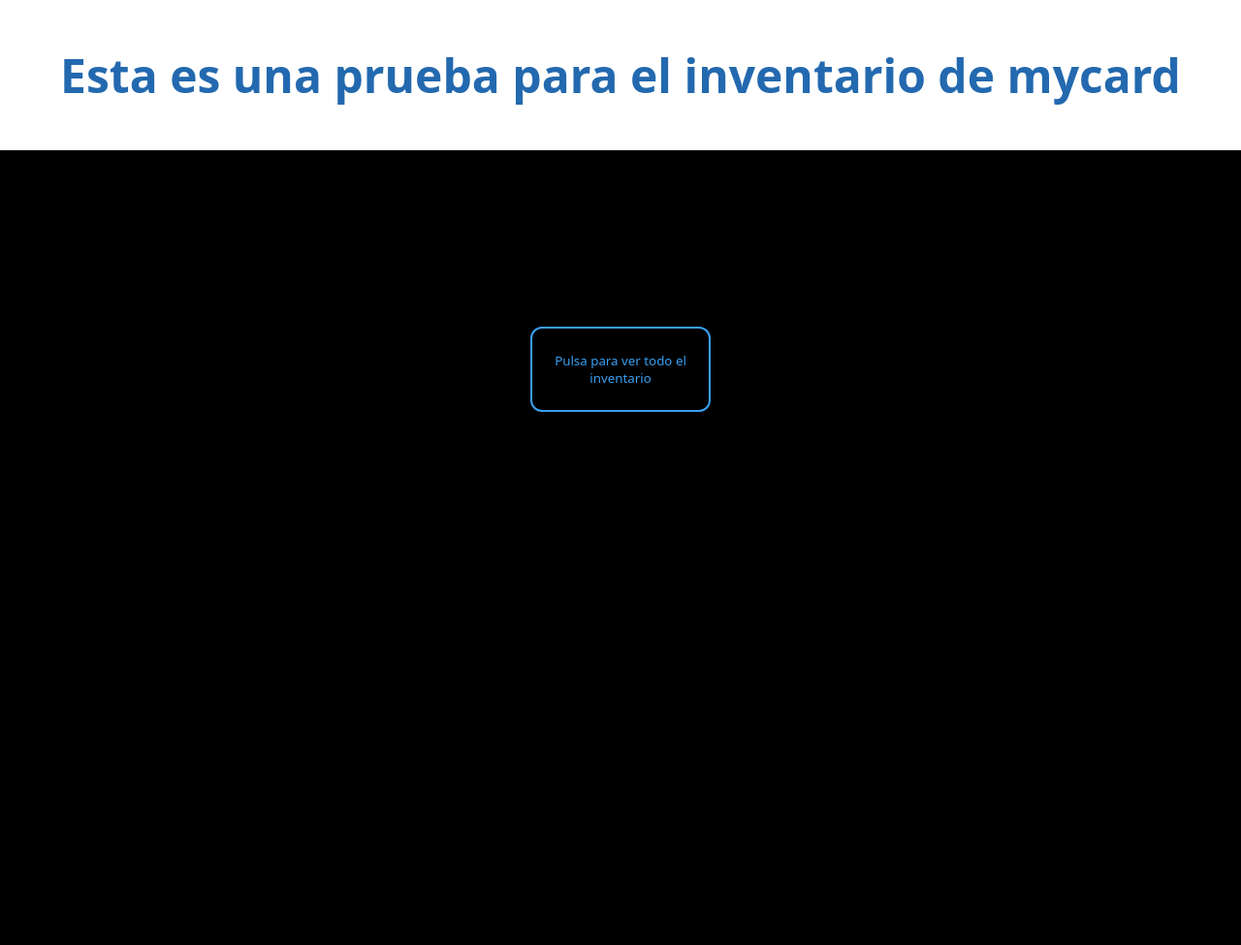
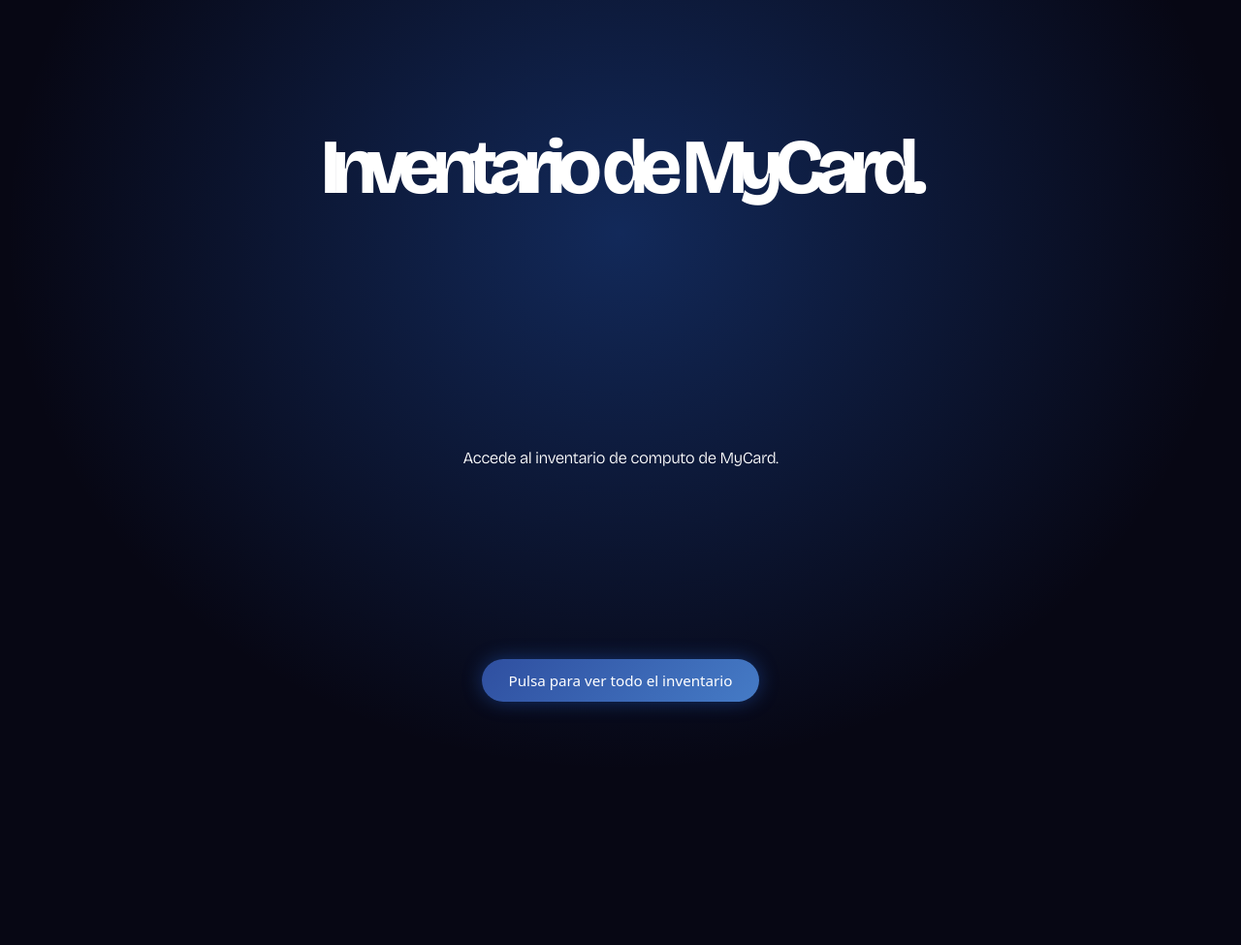
Before and after one commit to 21JSS/Inventario_MyCard, a PHP site: page /PantallaPrincipal.html in a window 1280 px wide. Shown: the whole page at 97% size. After the commit the page ends 738 px from the top, so only its background shows below. Run offline with PHP 8.4, Linux system fonts and the light colour scheme.

Commit message:
Pantalla principal finalizada

```diff
--- a/Estilo.css
+++ b/Estilo.css
@@ -1,53 +1,60 @@
 body{
-    background-color: rgb(0, 0, 0);
+    background-color: #070714;
+    background-image: radial-gradient(ellipse at 50% 30%, rgba(39, 105, 220, 0.35) 0%, transparent 70%);
     display: grid;
     place-items: center;
     min-height: 100vh;
-    min-width: 100vw;
     margin: 0;
+    overflow: hidden;
 }
 
-.Tarjeta{
-    border-radius: 12px;
-    background-color: rgb(255, 255, 255);
-    display: flex;
-    padding: 1%;
-    justify-content: center;
-    align-items: flex-start;
-    width: 100vw;
+.Subtitulo{
+    font-family: 'Bricolage Grotesque';
+    font-weight: 300;
+    font-size: clamp(0.85rem,1.5vw,1.05rem);
+    line-height: 1.6;
+    letter-spacing: -0.03rem;
+    margin: 0;
+    max-width: 500px;
+    margin-left: auto;
+    margin-right: auto;
+    color: white;
+}
+    .Titulo{
     text-align: center;
-}
-
-.Titulo{
-    font-weight: 200;
-    font-size: x-large;
-    color: rgb(35, 105, 175);
-    font-family: system-ui, -apple-system, BlinkMacSystemFont, 'Segoe UI', Roboto, Oxygen, Ubuntu, Cantarell, 'Open Sans', 'Helvetica Neue', sans-serif;
-}
-
-.titulo1{
-    font-family: system-ui, -apple-system, BlinkMacSystemFont, 'Segoe UI', Roboto, Oxygen, Ubuntu, Cantarell, 'Open Sans', 'Helvetica Neue', sans-serif;
-    font-weight: 200 bold;
+    max-width: 700px;
+    padding: 0 20px;
+    font-family: 'Bricolage Grotesque';
+    font-weight: 800;
+    font-size: clamp(1.8rem, 5vw, 2.5rem);
+    color: #ffffff;
+    line-height: 1.1;
+    letter-spacing: -0.2em;
+    margin: 0 0 20px 0;
 }
 
 .presionarparaver{
-    border-radius: 12px;
-    border: 2px solid #3a9ff1;
-    position: relative;
-    width: 85%;
-    height: 11%;
-    display: grid;
-    align-items: center;
-    text-align: center;
-    background-color: transparent;
-    color: #3a9ff1;
-    top: -23%;
+    font-family: 'Bricolage Grotesque';
+    font-weight: 500;
+    font-size: 0.95rem;
+    color: #ffffff;
+    border-radius: 50px;
+    background:linear-gradient(135deg, #2f4fa0, #457bc6);
+    border: none;
+    padding: 12px 28px;
+    display: inline-block;
+    display: flex;
+    cursor: pointer;
+    gap: 15px;
+    transition: all 0.3s ease;
+    box-shadow: 0 0 20px rgba(39, 105, 220, 0.4);
+    text-decoration: none;
 }
 
 .presionarparaver::after{
     content: "";
     position: absolute;
-    border-radius: 11px;
+    border-radius: 50px;
     width: 0;
     height: 100%;
     top: 0;
@@ -55,6 +62,15 @@ body{
     background-color: rgb(59, 160, 241);
     transition: width 0.2s ease;
     z-index: -1;
+}
+#redireccion{
+    color: #ffffff;
+    text-decoration: none;
+    font-family: system-ui;
+}
+
+#redireccion:hover{
+    color: rgb(255, 255, 255);
 }
 
 .presionarparaver:hover::after{
@@ -64,31 +80,54 @@ body{
 }
 
 .presionarparaver:hover{
-    color: white;
+    background: linear-gradient(135deg, #3f59b0, #558dd6);
+    box-shadow: 0 0 25px rgba(36, 105, 223, 0.996);
+    transform: translateY(-2px);
 }
 
 .BotonPrimario{
-    margin: 0 auto;
     display: flex;
     justify-content: center;
     align-items: center;
-    height: 100vh;
-    padding: 10px 20px; /*Aqui se define el padding para que quede en medio*/
-    margin: 0 auto;
+    margin: 25px auto 0 auto;
     text-align: center;
-    align-items: center;
-    place-items: center;
-    justify-content: center;
 }
 
 .Boton{
     display: flex;
-    place-items: center;
-    height: 100vh;
     align-items: center;
     justify-content: center;
 }
 .texto{
+    font-family: 'Bricolage Grotesque';
     text-align: center;
-    font-family: system-ui, -apple-system, BlinkMacSystemFont, 'Segoe UI', Roboto, Oxygen, Ubuntu, Cantarell, 'Open Sans', 'Helvetica Neue', sans-serif;
 }
+
+
+@media (max-width: 768px){
+    .Tarjeta{
+        width: 75vw;
+        height: auto;
+        padding: 1%;
+        top: 42%;
+    }
+}
+
+@media (max-width: 768px){
+    .Titulo h1{
+        font-size: 1.2rem;
+        letter-spacing: .5em;
+    }
+}
+
+@media (max-width: 770px){
+    .Boton{
+        font-size: medium;
+    }
+}
+
+@media (max-width: 768px) {
+    .Subtitulo p{
+        font-size: 0.85rem;
+    }
+}
--- a/PantallaPrincipal.html
+++ b/PantallaPrincipal.html
@@ -5,17 +5,19 @@
     <meta name="viewport" content="width=device-width, initial-scale=1.0">
     <title>Pantalla de prueba</title>
     <link rel="stylesheet" href="Estilo.css">
+    <link href="https://fonts.googleapis.com/css2?family=Bricolage+Grotesque:wght@300;400;700;800&display=swap" rel="stylesheet">
 </head>
 
 <body>
-    <div class="Tarjeta">
         <div class="Titulo">
-            <H1 class="titulo1">Esta es una prueba para el inventario de mycard</H1>
+            <H1 class="titulo1">Inventario de MyCard.</H1>
         </div>
-    </div>
+        <div class="Subtitulo">
+            <p>Accede al inventario de computo de MyCard.</p>
+        </div>
     <div class="BotonPrimario">
         <div class="Boton">
-            <button class="presionarparaver"><span class="texto">Pulsa para ver todo el inventario</span></button>
+            <button class="presionarparaver" ><span class="texto"><a id="redireccion" href="PantallaSecundaria.html">Pulsa para ver todo el inventario</span></a></button>
         </div>
     </div>
 
--- a/script.js
+++ b/script.js
@@ -1,3 +1,3 @@
 document.getElementById("presionarparaver").onClick = function () {
-  window.location.href = "";
+  window.location.href = "PantallaSecundaria.html";
 };
```
